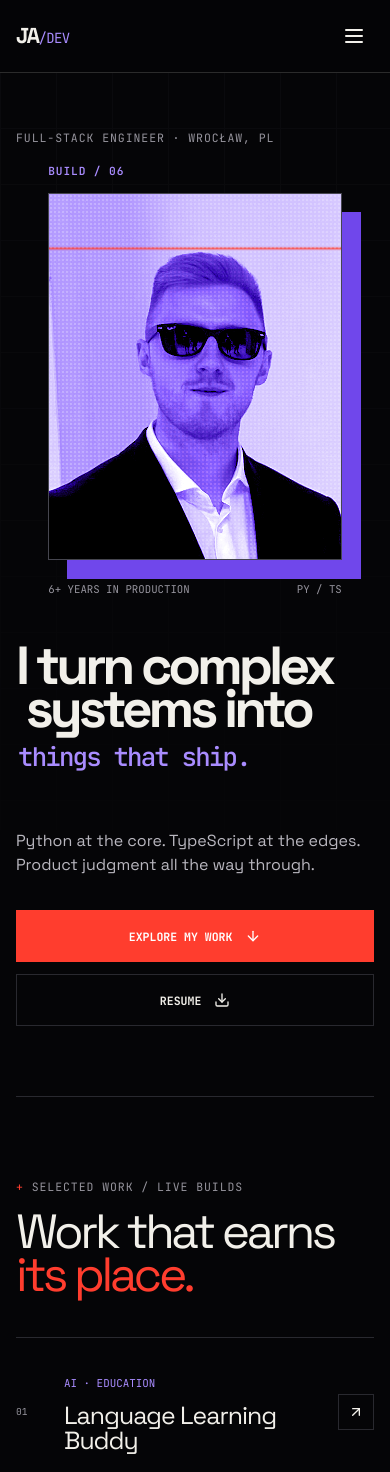
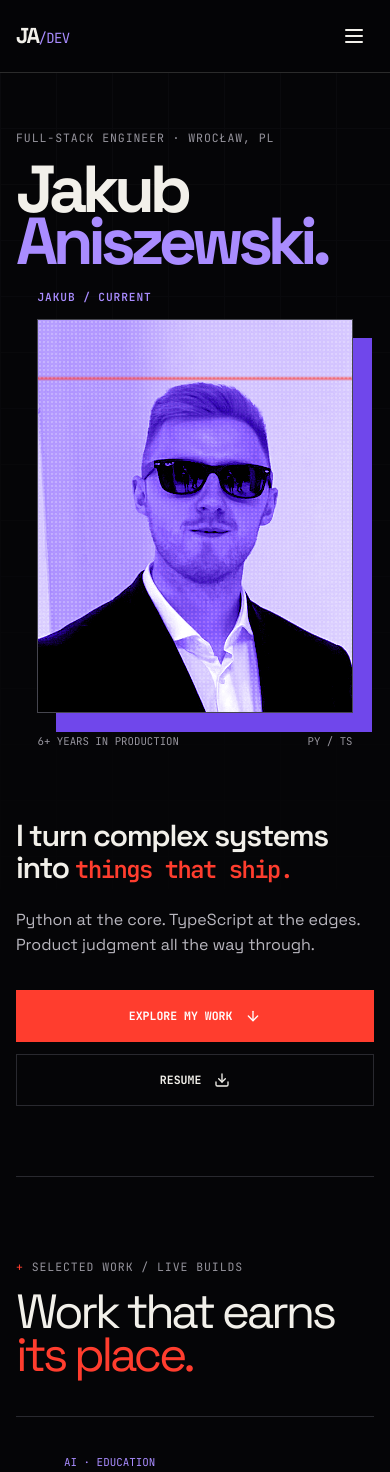
Before and after one commit to jaqb8/aniszewski.com, a React (Vite) app: page / in a window 390 px wide. Shown: the top 1472 px of the page. Built offline with nearby package versions, Linux system fonts and the light colour scheme.

Commit message:
Make name and portrait lead the hero

```diff
--- a/src/App.tsx
+++ b/src/App.tsx
@@ -92,7 +92,8 @@ function App() {
           <div className="hero-grid" aria-hidden="true" />
           <div className="hero-copy">
             <p className="eyebrow hero-enter">FULL-STACK ENGINEER · WROCŁAW, PL</p>
-            <h1 className="hero-title hero-enter">I turn complex<span>systems into</span><em>things that ship.</em></h1>
+            <h1 className="hero-name hero-enter">Jakub<span>Aniszewski.</span></h1>
+            <p className="hero-thesis hero-enter">I turn complex systems into <span>things that ship.</span></p>
             <p className="hero-intro hero-enter">Python at the core. TypeScript at the edges. Product judgment all the way through.</p>
             <div className="hero-actions hero-enter">
               <a href="#work" className="button button-primary focus-ring">Explore my work <ArrowDown className="h-4 w-4" /></a>
@@ -100,7 +101,7 @@ function App() {
             </div>
           </div>
           <div className="portrait-stage hero-enter">
-            <div className="portrait-index">BUILD / 06</div>
+            <div className="portrait-index">JAKUB / CURRENT</div>
             <div className="portrait-frame"><img src={Avatar} alt="Jakub Aniszewski" /><div className="portrait-scan" aria-hidden="true" /></div>
             <div className="portrait-caption"><span>{experienceYears}+ YEARS IN PRODUCTION</span><span>PY / TS</span></div>
           </div>
--- a/src/index.css
+++ b/src/index.css
@@ -38,10 +38,11 @@ button, a { font: inherit; } a { color: inherit; text-decoration: none; }
 .hero-copy, .portrait-stage { position: relative; z-index: 2; }
 .eyebrow, .section-label { font: .72rem "JetBrains Mono", monospace; color: var(--muted); letter-spacing: .08em; text-transform: uppercase; }
 .section-label span { color: var(--signal); }
-.hero-title { max-width: 760px; margin: 1.5rem 0; font-size: clamp(3.75rem, 7vw, 7.4rem); line-height: .82; letter-spacing: -.075em; font-weight: 720; }
-.hero-title span { display: block; margin-left: .55em; }
-.hero-title em { display: block; color: var(--violet-light); font: 500 .48em/1.2 "JetBrains Mono", monospace; letter-spacing: -.07em; font-style: normal; margin: .4em 0 0 .08em; }
-.hero-intro { max-width: 540px; margin: 2rem 0 0; color: #b9b7bf; font-size: clamp(1rem, 1.6vw, 1.25rem); line-height: 1.55; }
+.hero-name { max-width: 760px; margin: 1.2rem 0 0; font-size: clamp(4.2rem, 7.5vw, 7.8rem); line-height: .78; letter-spacing: -.08em; font-weight: 720; }
+.hero-name span { display: block; color: var(--violet-light); }
+.hero-thesis { max-width: 580px; margin: 2.5rem 0 0; font-size: clamp(1.65rem, 2.6vw, 2.65rem); line-height: 1.05; letter-spacing: -.045em; font-weight: 600; }
+.hero-thesis span { color: var(--signal); font-family: "JetBrains Mono", monospace; font-size: .78em; letter-spacing: -.06em; }
+.hero-intro { max-width: 540px; margin: 1.5rem 0 0; color: #b9b7bf; font-size: clamp(1rem, 1.6vw, 1.25rem); line-height: 1.55; }
 .hero-actions { display: flex; gap: .75rem; margin-top: 2rem; }
 .button { display: inline-flex; align-items: center; justify-content: center; gap: .8rem; min-height: 52px; padding: 0 1.25rem; border: 1px solid var(--line); font: 700 .72rem "JetBrains Mono", monospace; text-transform: uppercase; transition: transform .2s var(--ease), background .2s, color .2s; }
 .button:hover { transform: translateY(-2px); }.button-primary { color: white; background: var(--signal); border-color: var(--signal); }.button-primary:hover { background: #ff574b; }.button-ghost:hover { color: var(--ink); background: var(--paper); }
@@ -54,7 +55,7 @@ button, a { font: inherit; } a { color: inherit; text-decoration: none; }
 .portrait-caption { display: flex; justify-content: space-between; margin-top: 1.35rem; color: var(--muted); font: .67rem "JetBrains Mono", monospace; }
 .signal-line { position: absolute; z-index: 3; right: 34%; bottom: 125px; width: 150px; height: 1px; background: var(--signal); transform: rotate(-18deg); transform-origin: right; }
 .signal-line span { position: absolute; left: -5px; top: -5px; width: 11px; height: 11px; border: 1px solid var(--signal); transform: rotate(45deg); }
-.hero-enter { animation: enter .8s var(--ease) both; }.hero-title { animation-delay: .08s; }.hero-intro { animation-delay: .16s; }.hero-actions { animation-delay: .24s; }.portrait-stage { animation-delay: .12s; }
+.hero-enter { animation: enter .8s var(--ease) both; }.hero-name { animation-delay: .08s; }.hero-thesis { animation-delay: .14s; }.hero-intro { animation-delay: .2s; }.hero-actions { animation-delay: .26s; }.portrait-stage { animation-delay: .12s; }
 
 .section-pad { width: min(100% - 3rem, 1240px); margin: auto; padding: 120px 0; }
 .work-section { border-top: 1px solid var(--line); }
@@ -105,11 +106,11 @@ footer { width: min(100% - 3rem, 1240px); min-height: 120px; margin: auto; displ
   .hero { min-height: auto; grid-template-columns: 1fr; padding-top: 130px; gap: 0; }
   .hero-copy { display: contents; }
   .hero .eyebrow { order: 1; }
-  .portrait-stage { order: 2; width: min(82%, 420px); justify-self: center; margin: 3rem 0 1.5rem; }
-  .hero-title { order: 3; font-size: clamp(3.6rem, 13vw, 7rem); }
-  .hero-title span { margin-left: .18em; }
-  .hero-intro { order: 4; }
-  .hero-actions { order: 5; }
+  .hero-name { order: 2; margin-top: 1.2rem; font-size: clamp(4.2rem, 16vw, 7rem); }
+  .portrait-stage { order: 3; width: min(88%, 440px); justify-self: center; margin: 3.2rem 0 2rem; }
+  .hero-thesis { order: 4; }
+  .hero-intro { order: 5; }
+  .hero-actions { order: 6; }
   .signal-line { display: none; }
   .credentials { grid-template-columns: 1fr; gap: 3rem; }.stack-section { grid-template-columns: 1fr; }.stack-panel, .experience-panel { padding: 80px 1.5rem; }.experience-panel { padding-left: 1.5rem; }
   .project-row { grid-template-columns: 45px 1fr 42px; gap: 1rem; padding: 2rem 0; }.project-row p { grid-column: 2 / 4; margin: 0; }.project-open { grid-column: 3; grid-row: 1; }
@@ -117,7 +118,7 @@ footer { width: min(100% - 3rem, 1240px); min-height: 120px; margin: auto; displ
   .social-links { position: relative; right: auto; bottom: auto; margin-top: 5rem; flex-wrap: wrap; }
 }
 @media (max-width: 560px) {
-  .nav-wrap, .hero, .section-pad, footer { width: min(100% - 2rem, 1240px); }.hero { padding-bottom: 70px; }.hero-title { font-size: 3.35rem; }.hero-actions { align-items: stretch; flex-direction: column; }.button { width: 100%; }
+  .nav-wrap, .hero, .section-pad, footer { width: min(100% - 2rem, 1240px); }.hero { padding-bottom: 70px; }.hero-name { font-size: 4.15rem; }.hero-thesis { font-size: 1.9rem; }.hero-actions { align-items: stretch; flex-direction: column; }.button { width: 100%; }
   .section-pad { padding: 82px 0; }.section-heading { margin-bottom: 2.5rem; }.project-row { grid-template-columns: 32px 1fr 36px; }.project-number { font-size: .6rem; }.project-row h3 { font-size: 1.55rem; }.project-open { width: 36px; height: 36px; }
   .experience-row { grid-template-columns: 28px 1fr; }.experience-row time { grid-column: 2; margin-top: .3rem; text-align: left; }.credential-heading img { width: 80px; }.calendar-wrap { padding: 1.25rem; }
   .contact-section { min-height: 650px; padding: 90px 1rem; }.contact-section h2 { font-size: 3.5rem; }.contact-link { font-size: 1rem; }footer { grid-template-columns: 1fr 1fr; padding: 2rem 0; gap: 1rem; }.footer-mark { grid-column: 1 / 3; }footer p:nth-of-type(1) { text-align: left; }.footer-status { text-align: right; }
```
